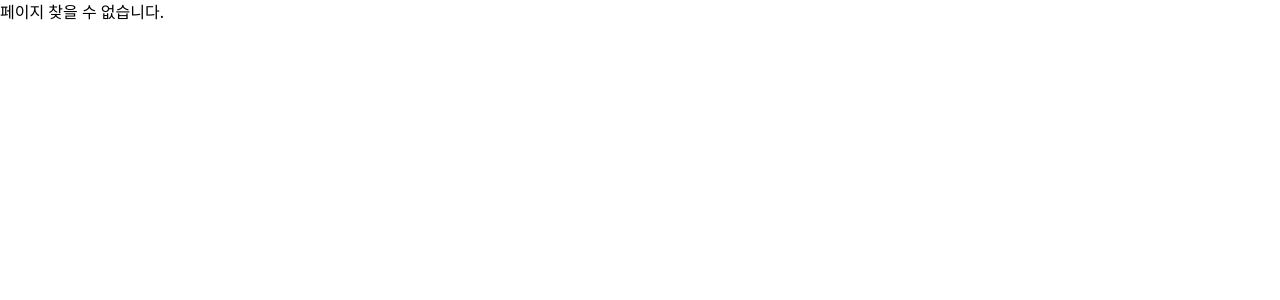
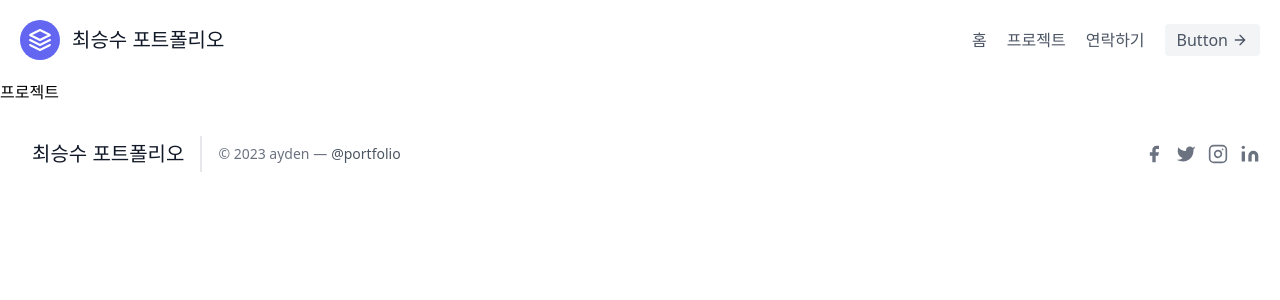
Before and after one commit to aydenote/Next-portfolio, a Next.js app: page /projects in a window 1280 px wide. Before the commit this address had no page. Shown: the top 300 px of the page. Built offline with nearby package versions, Linux system fonts and the light colour scheme.

Commit message:
프로젝트 페이지 생성

```diff
--- /dev/null
+++ b/pages/projects.js
@@ -0,0 +1,9 @@
+import Layout from '@/components/layout';
+
+export default function Projects() {
+  return (
+    <Layout>
+      <h1>프로젝트</h1>
+    </Layout>
+  );
+}
```
